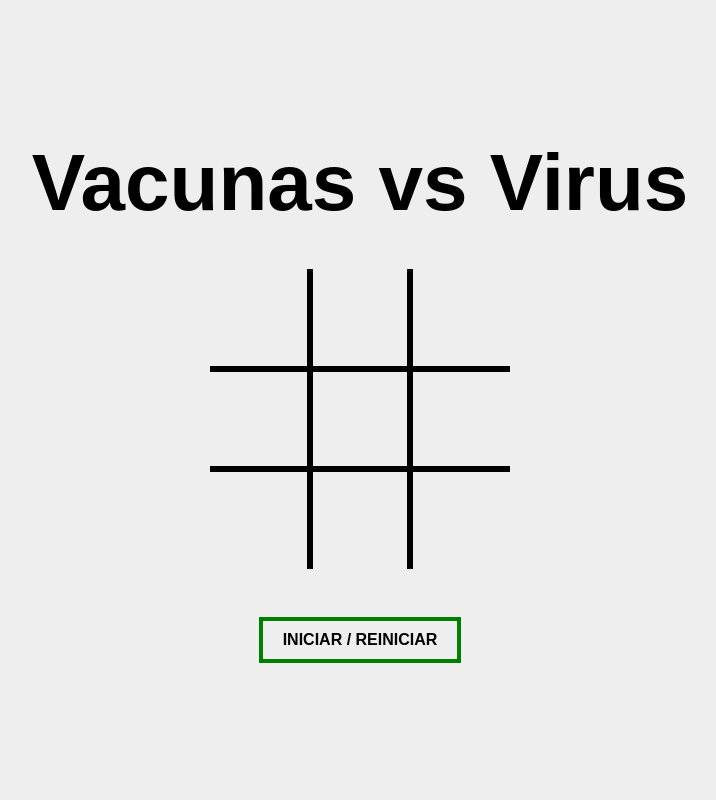
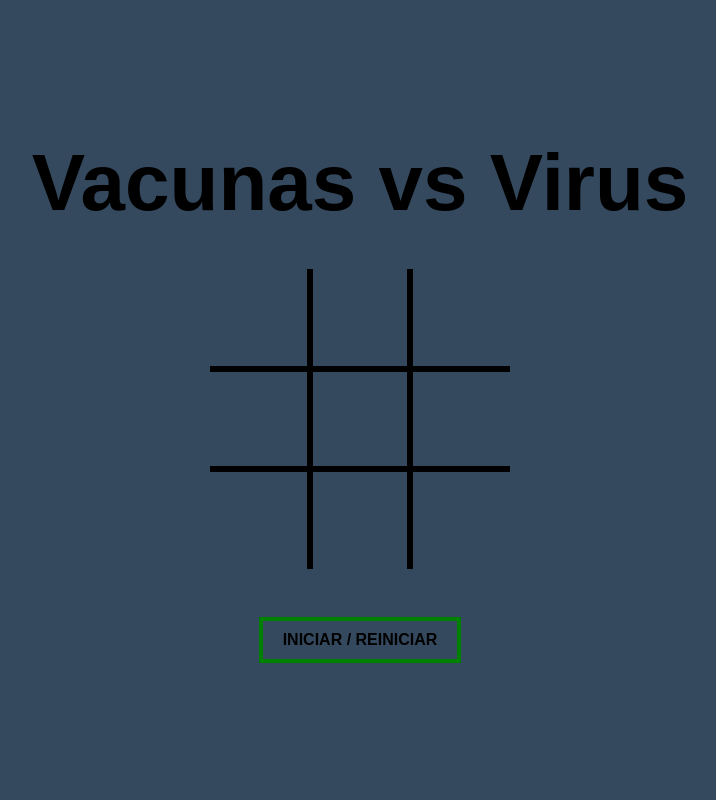
Before and after one commit to perpetuo25/inter202, a Django app: page /gato/ in a window 1280 px wide. Shown: the whole page, without its empty margins (280-996 px from the left). Run offline with Django 3.2, Linux system fonts and the light colour scheme.

Commit message:
update gato

```diff
--- a/static/css/gatocss.css
+++ b/static/css/gatocss.css
@@ -11,7 +11,7 @@
     flex-direction: column;
     align-items: center;
     justify-content: center;
-    background: #eee;
+    background: #34495e;
   }
 
   h1 {
```
